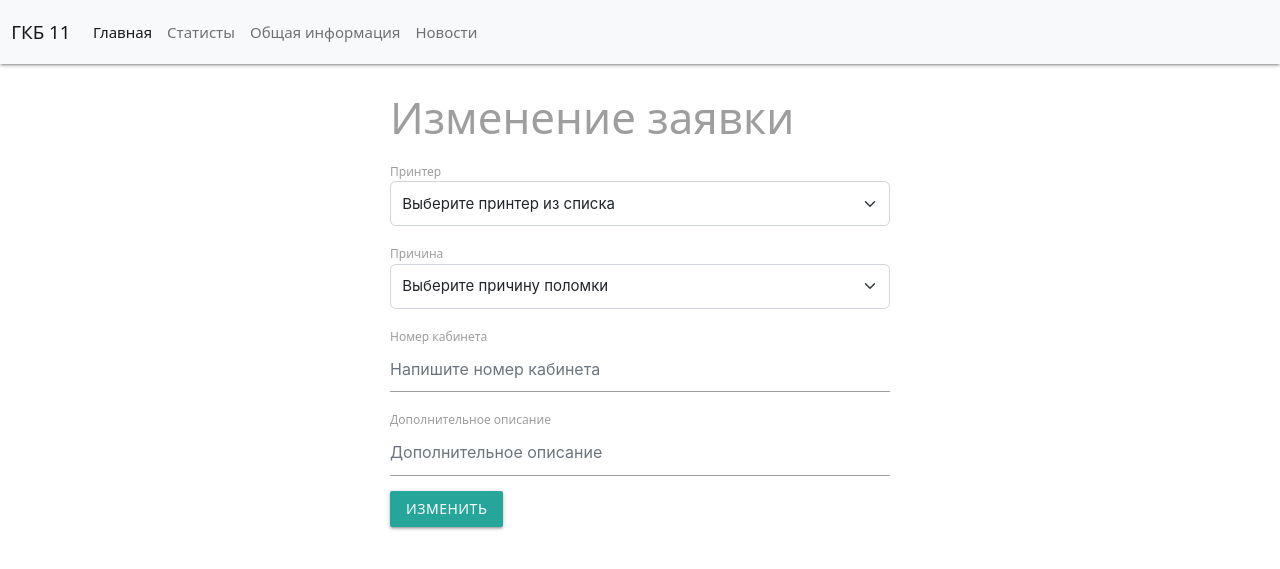
After one commit to Chswell/Helper, a PHP site: page /forms/update_ticket.php?id=1 in a window 1280 px wide. The commit adds this page. Shown: the top 569 px of the page. Run offline with PHP 8.4, Linux system fonts and the light colour scheme; data that the repository does not hold is empty; some web fonts are replaced.

Commit message:
Сделал crud

```diff
--- /dev/null
+++ b/forms/update_ticket.php
@@ -0,0 +1,137 @@
+<?php
+
+	require_once '../auth/connect.php';
+
+	$ticket_id = $_GET['id'];
+	$ticket = mysqli_query($connect, "SELECT * FROM `tickets` WHERE `id` = '$ticket_id'");
+	$ticket = mysqli_fetch_assoc($ticket);
+
+?>
+
+<!DOCTYPE html>
+<html lang="ru">
+<head>
+	<meta charset="UTF-8">
+	<meta name="viewport" content="width=device-width, initial-scale=1.0">
+	<link rel="shortcut icon" href="../icon.png" type="image/x-icon">
+	<link href="../css/bootstrap.min.css" rel="stylesheet">
+	<link href="https://fonts.googleapis.com/icon?family=Material+Icons" rel="stylesheet">
+	<link rel="stylesheet" href="https://cdnjs.cloudflare.com/ajax/libs/materialize/1.0.0/css/materialize.min.css">
+	<link type="text/css" rel="stylesheet" href="../css/materialize.min.css"  media="screen,projection"/>
+	<link rel="stylesheet" type="text/css" href="../style.css">
+	<title>Helper</title>
+</head>
+<body>
+	<nav class="navbar navbar-expand-lg navbar-light bg-light">
+	  <div class="container-fluid">
+	    <a class="navbar-brand" href="../profile.php">ГКБ 11</a>
+	    <button class="navbar-toggler" type="button" data-bs-toggle="collapse" data-bs-target="#navbarNavAltMarkup" aria-controls="navbarNavAltMarkup" aria-expanded="false" aria-label="Toggle navigation">
+	      <span class="navbar-toggler-icon"></span>
+	    </button>
+	    <div class="collapse navbar-collapse" id="navbarNavAltMarkup">
+	      <div class="navbar-nav">
+	        <a class="nav-link active" aria-current="page" href="../profile.php">Главная</a>
+	        <a class="nav-link" href="#">Статисты</a>
+	        <a class="nav-link" href="#">Общая информация</a>
+	        <a class="nav-link" href="#">Новости</a>
+	      </div>
+	    </div>
+	  </div>
+	</nav>
+	<div class="container">
+		<div class="form_ticket" style="margin: 0 auto 50px auto;">
+			<form action="update.php" method="post">
+			  <div class="mb-3 me-6">
+			  	<label><h3>Изменение заявки</h3></label>
+			  	<input type="hidden" name="id" value="<?= $ticket['id']?>">
+			  	<?php
+			  		if($ticket['name'] == 1) {
+			  	?>
+			  			<br><label>Принтер</label>
+			  		    <select class="form-select" aria-label="Default select example" name="name">
+							<option disabled>Выберите принтер из списка</option>
+							<option selected value="1">One</option>
+							<option value="2">Two</option>
+							<option value="3">Three</option>
+						</select>
+				<?php }
+
+			  		  elseif ($ticket['name'] == 2) {
+			  	?>		<label>Принтер</label>
+			  			<select class="form-select" aria-label="Default select example" name="name">
+						  <option disabled>Выберите принтер из списка</option>
+						  <option value="1">One</option>
+						  <option selected value="2">Two</option>
+						  <option value="3">Three</option>
+						</select>
+				<?php }
+			  		 elseif ($ticket['name'] == 3) {
+			  	?>		<label>Принтер</label>
+			  			<select class="form-select" aria-label="Default select example" name="name">
+						  <option disabled>Выберите принтер из списка</option>
+						  <option value="1">One</option>
+						  <option value="2">Two</option>
+						  <option selected value="3">Three</option>
+						</select>
+			  	<?php } elseif($ticket['name'] == 0) {
+			  	?>
+			  			<br><label>Принтер</label>
+			  		    <select class="form-select" aria-label="Default select example" name="name">
+							<option selected disabled>Выберите принтер из списка</option>
+							<option value="1">One</option>
+							<option value="2">Two</option>
+							<option value="3">Three</option>
+						</select>
+				<?php }
+			  	?>
+
+			  </div>
+			  <div class="mb-3">
+			  	<?php
+			  	if($ticket['cause'] == 'Картридж') {
+			  	?>
+			  			<label>Причина</label>
+			  		    <select class="form-select" aria-label="Default select example" name="cause">
+						  <option disabled>Выберите причину поломки</option>
+						  <option selected value="1">Картридж</option>
+						  <option value="2">Принтер</option>
+						</select>
+			  	<?php	} elseif ($ticket['cause'] == 'Принтер') {
+			  	?>		<label>Причина</label>
+			  			<select class="form-select" aria-label="Default select example" name="cause">
+						  <option disabled>Выберите причину поломки</option>
+						  <option value="1">Картридж</option>
+						  <option selected value="2">Принтер</option>
+						</select>
+			  	<?php	} elseif($ticket['cause'] == '') {
+			  	?>
+			  			<label>Причина</label>
+			  		    <select class="form-select" aria-label="Default select example" name="cause">
+						  <option selected disabled>Выберите причину поломки</option>
+						  <option value="1">Картридж</option>
+						  <option value="2">Принтер</option>
+						</select>
+			  	<?php	}
+			  	?>
+
+			  </div>
+
+			  <div class="mb-3">
+			  	<label>Номер кабинета</label>
+			    <input type="text" class="form-control" value="<?= $ticket['cabinet'] ?>" name="cabinet" placeholder="Напишите номер кабинета">
+			  </div>
+			  <div class="mb-3">
+			  	<label>Дополнительное описание</label>
+			    <input type="text" class="form-control" value="<?= $ticket['discription'] ?>" name="discription" placeholder="Дополнительное описание">
+			  </div>
+			  <button type="submit" class="btn btn-primary">Изменить</button>
+			</form>
+		</div>
+	</div>
+
+
+	<script src="https://cdnjs.cloudflare.com/ajax/libs/materialize/1.0.0/js/materialize.min.js"></script>
+	<script type="text/javascript" src="../js/materialize.min.js"></script>
+	<script src="../js/bootstrap.bundle.min.js"></script>
+</body>
+</html>
```
Also changed, not shown: forms/create_ticket.php (added, +24 -0 lines), forms/update.php (added, +24 -0 lines), profile.php (+40 -19 lines).
